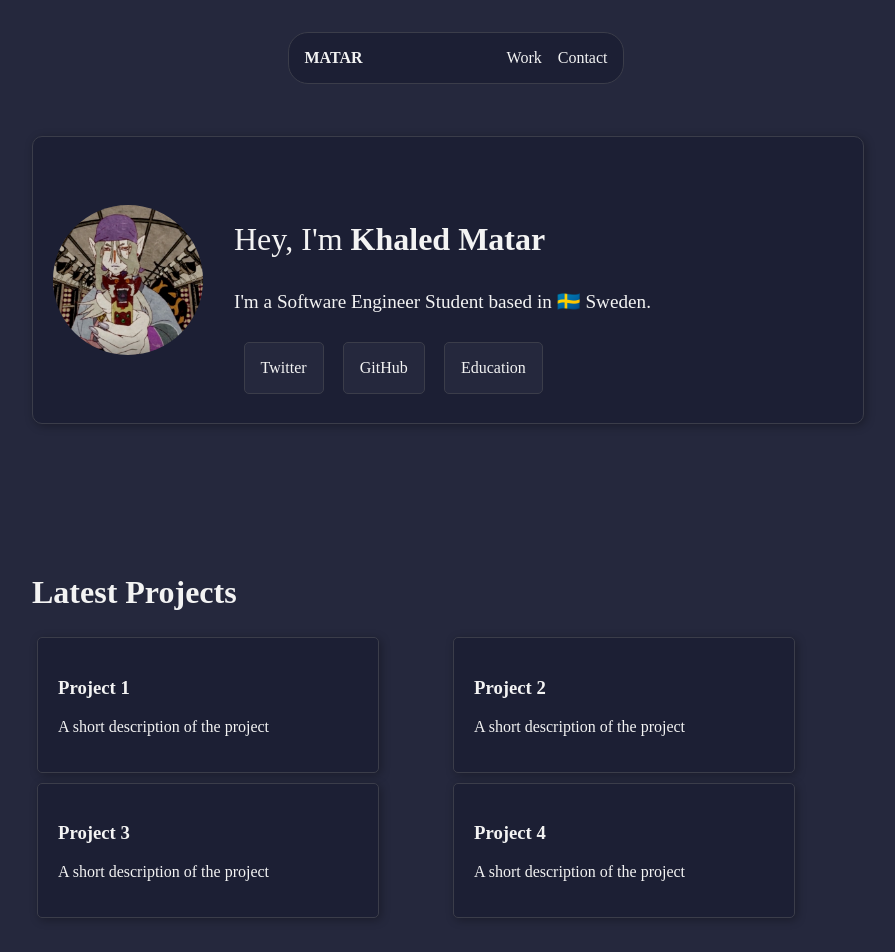
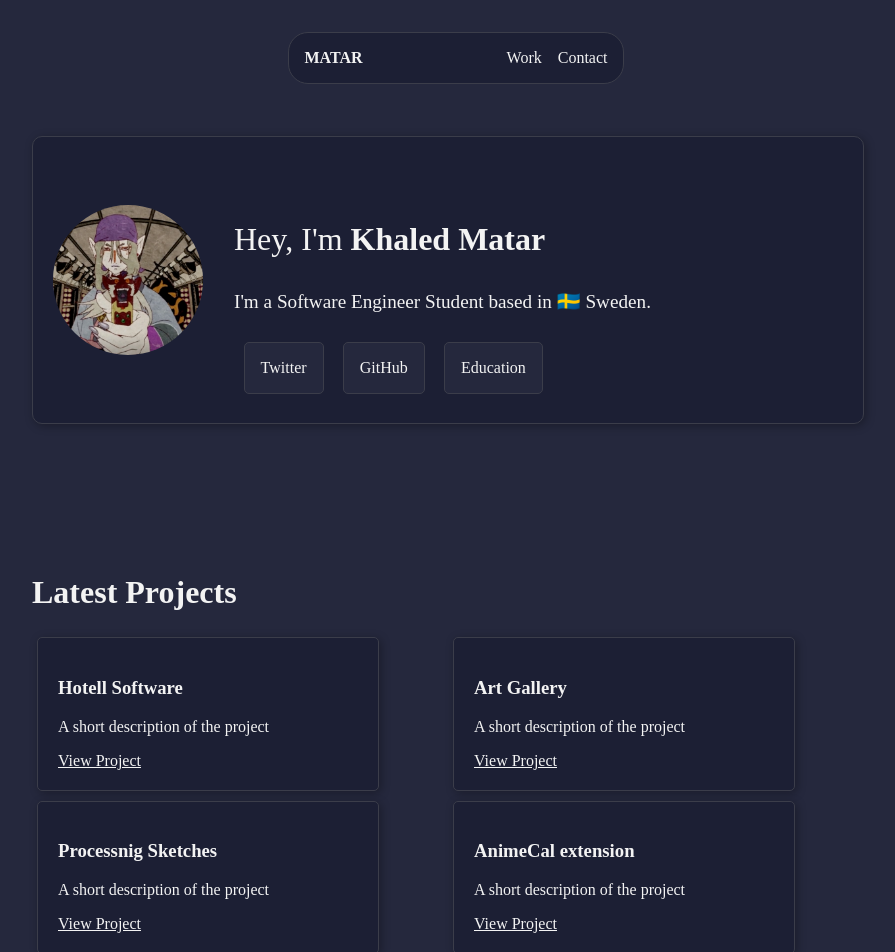
Before and after one commit to Matars/Portfolio, a Vue app: page / in a window 1280 px wide. Shown: the top 952 px of the page, without its empty margins (192-1087 px from the left). Built offline with nearby package versions, Linux system fonts and the light colour scheme.

Commit message:
modified projects card

```diff
--- a/src/App.vue
+++ b/src/App.vue
@@ -1,65 +1,7 @@
-<script setup lang="ts">
-import PersonalCard from "./components/PersonalCard.vue";
-import LatestProjects from "./components/LatestProjects.vue";
-import HeaderComp from "./components/HeaderComp.vue";
-import JourneyComp from "./components/JourneyComp.vue";
-import AboutComp from "./components/AboutComp.vue";
-import ContactComp from "./components/ContactComp.vue";
-import FooterComp from "./components/FooterComp.vue";
-</script>
-
 <template>
   <nav>
     <!-- <router-link to="/">Home</router-link> | -->
     <!-- <router-link to="/about">About</router-link> -->
   </nav>
-  <!-- <router-view /> -->
-  <main>
-    <div class="parent">
-      <div class="header">
-        <HeaderComp />
-      </div>
-      <div class="wrapper">
-        <PersonalCard />
-        <LatestProjects />
-        <AboutComp />
-        <JourneyComp />
-        <ContactComp />
-      </div>
-      <FooterComp />
-    </div>
-  </main>
+  <router-view />
 </template>
-
-<style scoped>
-.header {
-  display: flex;
-  justify-content: center;
-  align-items: center;
-  position: fixed;
-  top: 0;
-  z-index: 1;
-  width: 100%;
-}
-
-.wrapper {
-  display: flex;
-  flex-direction: column;
-  justify-content: center;
-  align-items: left;
-  min-height: 100vh;
-  max-width: 52rem;
-}
-
-.parent {
-  height: 100vh;
-}
-.wrapper {
-  max-width: 52rem;
-  margin: 0 auto;
-}
-
-.wrapper > * {
-  margin-top: 8em;
-}
-</style>
--- a/src/components/LatestProjects.vue
+++ b/src/components/LatestProjects.vue
@@ -5,6 +5,7 @@
       <div v-for="project in projects" :key="project.id" class="project-card">
         <h3 class="project-card-name">{{ project.name }}</h3>
         <p class="project-card-description">{{ project.description }}</p>
+        <router-link :to="`${project.path}`">View Project</router-link>
       </div>
     </div>
   </div>
@@ -17,23 +18,39 @@ export default {
       projects: [
         {
           id: 1,
-          name: "Project 1",
+          name: "Hotell Software",
           description: "A short description of the project",
+          path: "projects/Hotellview",
         },
         {
           id: 2,
-          name: "Project 2",
+          name: "Art Gallery",
           description: "A short description of the project",
+          path: "projects/ArtGalleryView",
         },
         {
           id: 3,
-          name: "Project 3",
+          name: "Processnig Sketches",
           description: "A short description of the project",
+          path: "projects/ProcessingSketchesView",
         },
         {
           id: 4,
-          name: "Project 4",
+          name: "AnimeCal extension",
           description: "A short description of the project",
+          path: "projects/AnimeCalView",
+        },
+        {
+          id: 5,
+          name: "Portfolio (this site)",
+          description: "A short description of the project",
+          path: "projects/PortfolioView",
+        },
+        {
+          id: 6,
+          name: "E-Commerce",
+          description: "A short description of the project",
+          path: "projects/ECommerceView",
         },
       ],
       selectedProject: null,
@@ -61,7 +78,7 @@ export default {
   background-color: var(--bg-second);
   border: 1px solid var(--border-color);
   border-radius: 5px;
-  cursor: pointer;
+  text-decoration: none;
 }
 
 .project-card:hover {
--- a/src/router/index.ts
+++ b/src/router/index.ts
@@ -1,5 +1,6 @@
 import { createRouter, createWebHistory, RouteRecordRaw } from "vue-router";
 import HomeView from "../views/HomeView.vue";
+import HotellView from "../views/HotellView.vue";
 
 const routes: Array<RouteRecordRaw> = [
   {
@@ -8,13 +9,9 @@ const routes: Array<RouteRecordRaw> = [
     component: HomeView,
   },
   {
-    path: "/about",
-    name: "about",
-    // route level code-splitting
-    // this generates a separate chunk (about.[hash].js) for this route
-    // which is lazy-loaded when the route is visited.
-    component: () =>
-      import(/* webpackChunkName: "about" */ "../views/AboutView.vue"),
+    path: "/projects/HotellView",
+    name: "Hotell Sofware",
+    component: HotellView,
   },
 ];
 
--- a/src/views/AboutView.vue
+++ /dev/null
@@ -1,5 +0,0 @@
-<template>
-  <div class="about">
-    <h1>This is an about page</h1>
-  </div>
-</template>
--- a/src/views/HomeView.vue
+++ b/src/views/HomeView.vue
@@ -1,8 +1,60 @@
+<script setup lang="ts">
+import PersonalCard from "../components/PersonalCard.vue";
+import LatestProjects from "../components/LatestProjects.vue";
+import HeaderComp from "../components/HeaderComp.vue";
+import JourneyComp from "../components/JourneyComp.vue";
+import AboutComp from "../components/AboutComp.vue";
+import ContactComp from "../components/ContactComp.vue";
+import FooterComp from "../components/FooterComp.vue";
+</script>
+
 <template>
-  <div class="home">
-    <img alt="Vue logo" src="../assets/logo.png" />
-    <HelloWorld msg="Welcome to Your Vue.js + TypeScript App" />
-  </div>
+  <main>
+    <div class="parent">
+      <div class="header">
+        <HeaderComp />
+      </div>
+      <div class="wrapper">
+        <PersonalCard />
+        <LatestProjects />
+        <AboutComp />
+        <JourneyComp />
+        <ContactComp />
+      </div>
+      <FooterComp />
+    </div>
+  </main>
 </template>
 
-<script lang="ts"></script>
+<style scoped>
+.header {
+  display: flex;
+  justify-content: center;
+  align-items: center;
+  position: fixed;
+  top: 0;
+  z-index: 1;
+  width: 100%;
+}
+
+.wrapper {
+  display: flex;
+  flex-direction: column;
+  justify-content: center;
+  align-items: left;
+  min-height: 100vh;
+  max-width: 52rem;
+}
+
+.parent {
+  height: 100vh;
+}
+.wrapper {
+  max-width: 52rem;
+  margin: 0 auto;
+}
+
+.wrapper > * {
+  margin-top: 8em;
+}
+</style>
--- /dev/null
+++ b/src/views/HotellView.vue
@@ -0,0 +1,9 @@
+<template>
+  <h1>Hotell Project</h1>
+</template>
+
+<script lang="ts">
+export default {};
+</script>
+
+<style></style>
```
Also changed, not shown: src/views/ArtGalleryview.vue (added, +15 -0 lines), src/components/ProjectPage.vue (deleted), src/views/AnimeCalView.vue (added), src/views/ECommerceView.vue (added), src/views/ProcessingSketchesView.vue (added).
